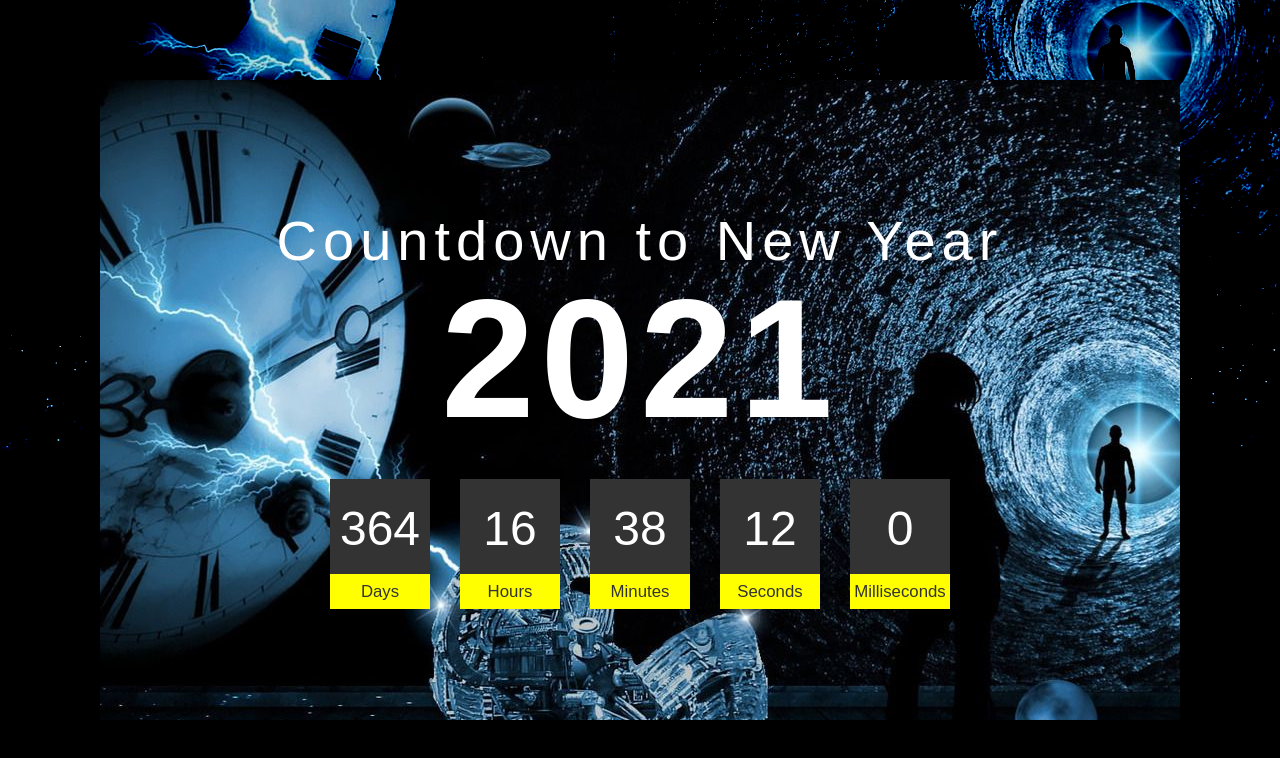
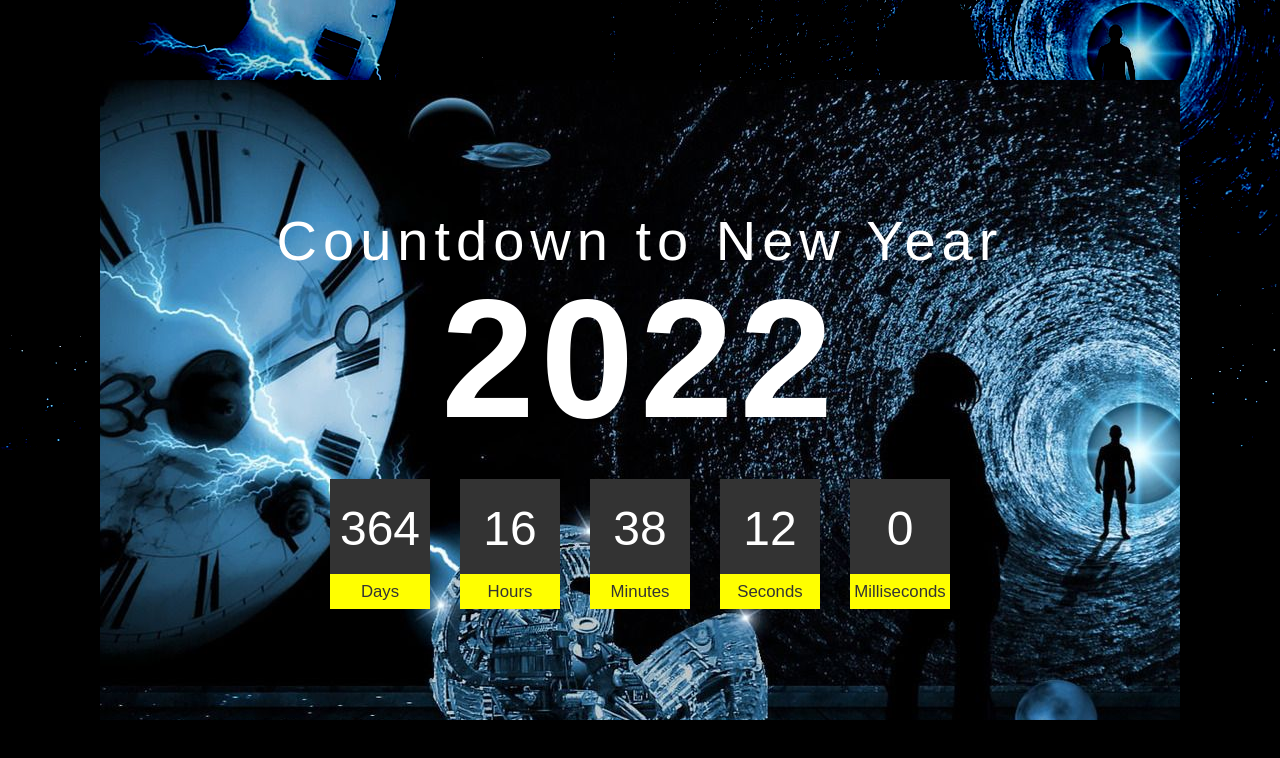
Before and after one commit to sarthakg043/newyear, a plain HTML site: page index.html in a window 1280 px wide. Drawn offline with Linux system fonts and the light colour scheme; a web font is replaced by a local one.

Commit message:
Updated to 2022

```diff
--- a/index.html
+++ b/index.html
@@ -7,7 +7,7 @@
 </head>
 <body>
 	<div class="container">
-		<h2>Countdown to New Year<span>2021</span></h2>
+		<h2>Countdown to New Year<span>2022</span></h2>
 		<div class="countdown">
 			<div id="day">N/A</div>
 			<div id="hour">N/A</div>
```
